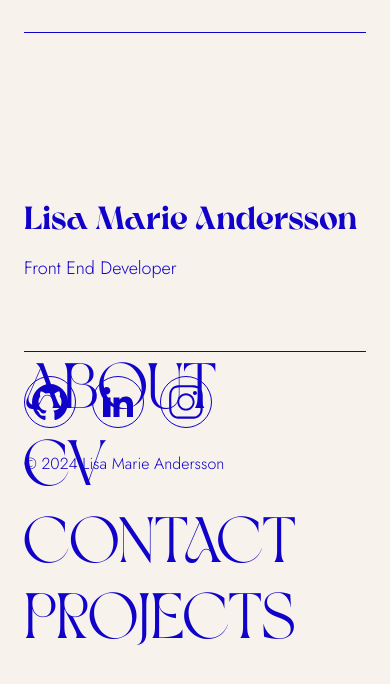
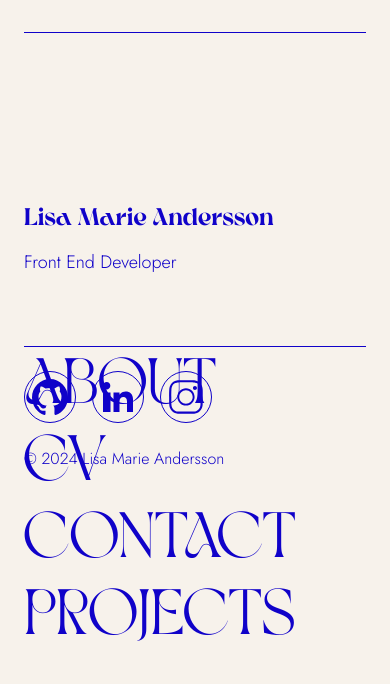
Before and after one commit to lisamarieandersson/showcase-pro, a React (Vite) app: page / in a window 390 px wide. Shown: the top 684 px of the page. Built offline with nearby package versions, Linux system fonts and the light colour scheme.

Commit message:
add media queries for h1

```diff
--- a/src/styles/mixins/text-styles.scss
+++ b/src/styles/mixins/text-styles.scss
@@ -28,6 +28,10 @@
   font-weight: 500;
   font-size: 2rem; /* 32px */
   line-height: 1.2;
+
+  @media (max-width: $breakpoint-small-mobile) {
+    font-size: 1.5rem; /* 24px */
+  }
 }
 
 @mixin menu-text {
```
